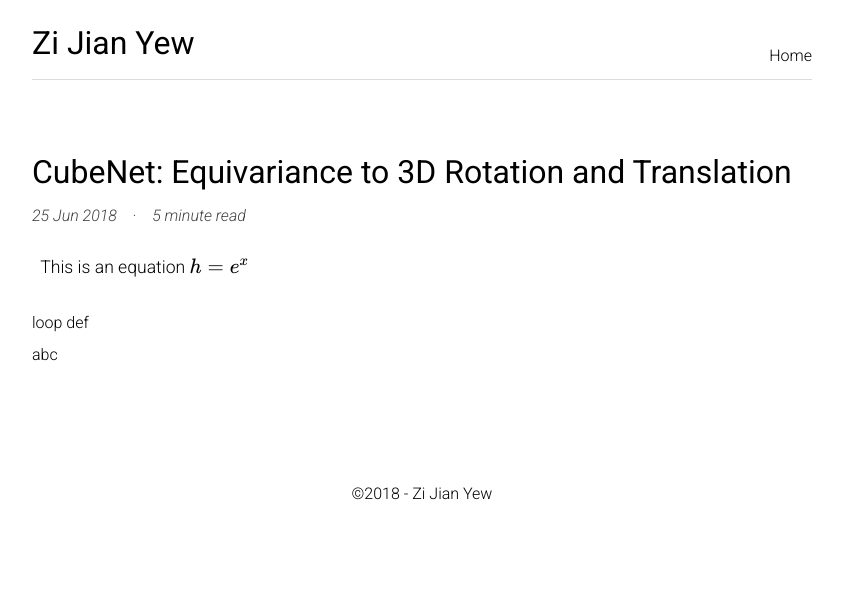
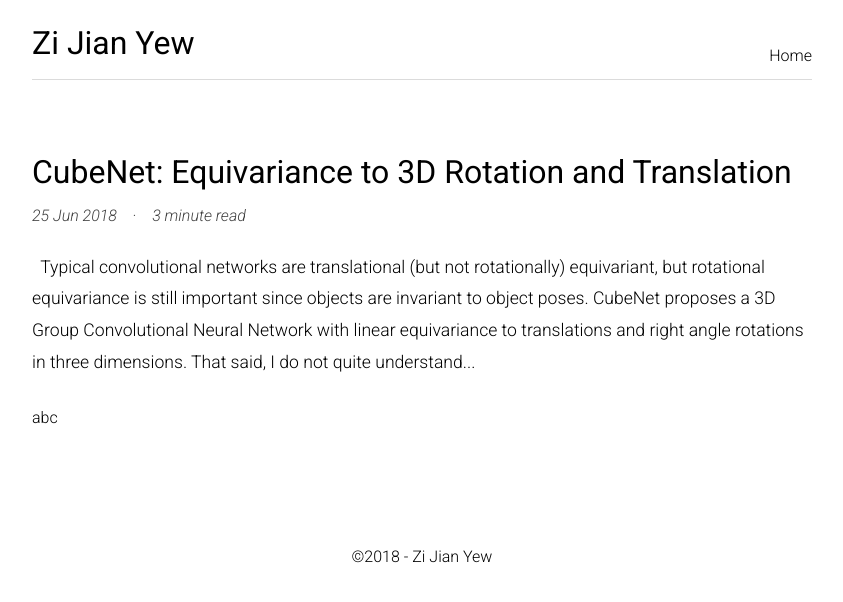
Before and after one commit to yewzijian/yewzijian.github.io, a Jekyll site: the page built from blog/index.html, in a window 1280 px wide. Shown: the top 602 px of the page, without its empty margins (218-1061 px from the left). Built offline with Jekyll 4.4.1, drawn with Linux system fonts in a browser that asks for light colours; formulas are drawn with MathJax 3; the list of posts is cut into pages by our own code.

Commit message:
Added blog post 1

```diff
--- a/_posts/2018-06-25-CubeNet.md
+++ b/_posts/2018-06-25-CubeNet.md
@@ -2,11 +2,23 @@
 title: CubeNet - Equivariance to 3D Rotation and Translation
 description: Paper Review
 header: CubeNet&#58; Equivariance to 3D Rotation and Translation
-duration: 5 minute read
+duration: 3 minute read
 ---
 
 &nbsp;
-This is an equation
-$$h=e^x$$
+
+Typical convolutional networks are translational (but not rotationally) equivariant, but rotational equivariance is still important since objects are invariant to object poses. CubeNet proposes a 3D Group Convolutional Neural Network with linear equivariance to translations and _right angle_ rotations in three dimensions.
+
+That said, I do not quite understand some details in the paper, particularly in equation (11):
+
+$$[F*W]_{tr} = \sum_{\tau \in \Z^3} \sum_{\rho \in V} [tr W]_{\tau \rho} F_{\tau \rho} = \sum_{\tau \in \Z^3} \sum_{\rho \in V} [t[rW]_\rho]_{\tau} F_{\tau \rho} $$
+
+This should mean that the output has size $$H \times W \times D \times \text{num_rotations}$$. But Fig. 4 seems to just imply that it's just $$H \times W \times D$$. Is this because of the global average pooling (briefly stated in the ModelNet10 section)? Is the average pooling only in the rotational dimension? This is not clear to me. Also, if that is true, doesn't the rotational equivariance become invariance?
+
+
+
+[[paper]]
+
+[paper]:https://arxiv.org/abs/1804.04458
 
 &nbsp;
--- a/blog/index.html
+++ b/blog/index.html
@@ -16,9 +16,7 @@
       </div>
       <p>{{ post.content | strip_html | truncatewords:50 }}</p>
 	  </div>
-    loop
     {% endfor %}
-def
 </div>
 
 abc
```
